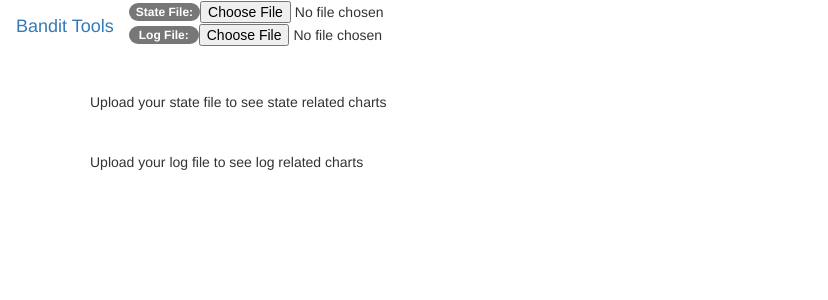
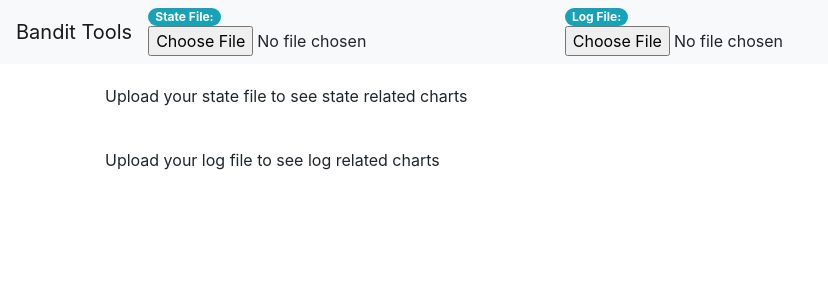
Before and after one commit to Ragnaroek/bandit-tools, a React (Create React App) app: page / in a window 1280 px wide. Shown: the top 300 px of the page, without its empty margins (0-828 px from the left). Built offline with nearby package versions, Linux system fonts and the light colour scheme.

Commit message:
dependency update & adaptions

```diff
--- a/public/index.html
+++ b/public/index.html
@@ -5,7 +5,7 @@
     <meta name="viewport" content="width=device-width, initial-scale=1, shrink-to-fit=no">
     <meta name="theme-color" content="#000000">
 
-    <link rel="stylesheet" href="https://maxcdn.bootstrapcdn.com/bootstrap/3.3.7/css/bootstrap.min.css" integrity="sha384-BVYiiSIFeK1dGmJRAkycuHAHRg32OmUcww7on3RYdg4Va+PmSTsz/K68vbdEjh4u" crossorigin="anonymous">
+    <link rel="stylesheet" href="https://cdn.jsdelivr.net/npm/bootstrap@4.6.0/dist/css/bootstrap.min.css" integrity="sha384-B0vP5xmATw1+K9KRQjQERJvTumQW0nPEzvF6L/Z6nronJ3oUOFUFpCjEUQouq2+l" crossorigin="anonymous"/>
     <title>Bandit Tools</title>
   </head>
   <body>
--- a/src/App.js
+++ b/src/App.js
@@ -8,6 +8,7 @@ import Badge from 'react-bootstrap/Badge'
 import FormControl from 'react-bootstrap/FormControl'
 import Form from 'react-bootstrap/Form'
 import Navbar from 'react-bootstrap/Navbar'
+import Nav from 'react-bootstrap/Nav'
 import * as Papa from 'papaparse'
 
 class AppState {
@@ -42,23 +43,15 @@ class App extends Component {
   }
 
   navigation() {
-    return <Navbar fixed="top" className="navbar-expand-sm justify-content-end">
-
-                <Navbar.Brand>
-                  <a href="#home">Bandit Tools</a>
-                </Navbar.Brand>
-
+    return <Navbar bg="light" expand="lg">
+                <Navbar.Brand href="#home">Bandit Tools</Navbar.Brand>
                   <Form inline>
-                   <Badge pill variant="info" style={{display:"inline-block", minWidth: "70px"}}>State File:</Badge>
-                   <Form.Group>
+                    <Badge pill variant="info">State File:</Badge>
                     <FormControl type="file" onChange={(e) => this.stateSelect(e)}/>
-                   </Form.Group>{' '}
                   </Form>
                   <Form inline>
-                   <Badge pill variant="info" style={{display:"inline-block", minWidth: "70px"}}>Log File:</Badge>
-                   <Form.Group>
+                    <Badge pill variant="info">Log File:</Badge>
                     <FormControl type="file" onChange={(e) => this.logSelect(e)}/>
-                   </Form.Group>{' '}
                   </Form>
            </Navbar>
   }
@@ -101,7 +94,7 @@ class App extends Component {
       let updateData = this.transformToTimeSeriesUpdate(this.state.logData);
 
       return <Row>
-        <Col xs={12} md={6} lg={12}>
+        <Col>
           <VictoryChart domainPadding={20} width={1200} height={300}>
             <VictoryAxis label="Draws" fixLabelOverlap={true}/>
             <VictoryAxis label="Reward (kH/s)" dependentAxis={true} axisLabelComponent={<VictoryLabel dy={-12}/>}/>
@@ -125,14 +118,14 @@ class App extends Component {
       let rewardData = this.transformToChartData(this.state.stateData.values);
 
       return <div>
-          <Col xs={12} md={6} lg={4}>
+          <Col>
             <VictoryChart domainPadding={20}>
               <VictoryAxis label="Arms" fixLabelOverlap={true}/>
               <VictoryAxis label="Draw Count" dependentAxis={true} axisLabelComponent={<VictoryLabel dy={-12}/>}/>
               <VictoryBar data={countData} x="arm" y="val"/>
             </VictoryChart>
           </Col>
-          <Col xs={12} md={6} lg={4}>
+          <Col>
             <VictoryChart domainPadding={20}>
               <VictoryAxis label="Arms" fixLabelOverlap={true}/>
               <VictoryAxis label="Average Reward (kH/s)" dependentAxis={true} axisLabelComponent={<VictoryLabel dy={-12}/>}/>
```
Also changed, not shown: package.json (+8 -8 lines), 1 other file (tests, documents, lock files or other folders). Lines whose indentation alone changed are shown as unchanged.
